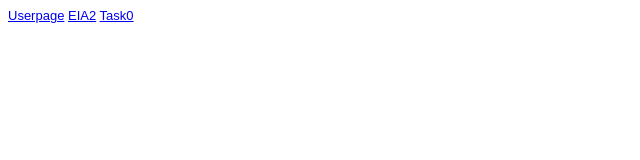
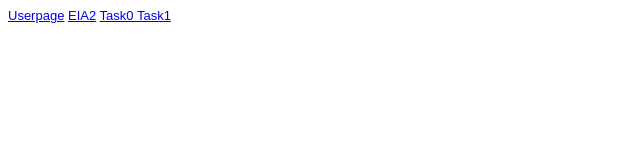
Before and after one commit to Gosselbe/gosselbe.github.io, a plain HTML site: page Steckbrief/steckbrief.htm in a window 1280 px wide. Shown: the full height of the page, 0-640 px from the left. Drawn offline with Linux system fonts and the light colour scheme.

Commit message:
task1 link

```diff
--- a/Steckbrief/steckbrief.htm
+++ b/Steckbrief/steckbrief.htm
@@ -16,6 +16,7 @@ body {
 	<a href="https://github.com/Gosselbe/EIA2">EIA2</a>
 
 	<a href="https://gosselbe.github.io/EIA2/task0/index.html"> Task0 </a>
+	<a href="https://github.com/Gosselbe/EIA2/tree/master/task1"> Task1 </a>
 	<!--in Zusammenarbeit mit Sina Haas, Katharina Schmidt, Julian Schubert und mit Hilfe von Lucas Rohrberg--!>
 </body>
 </html>
```
